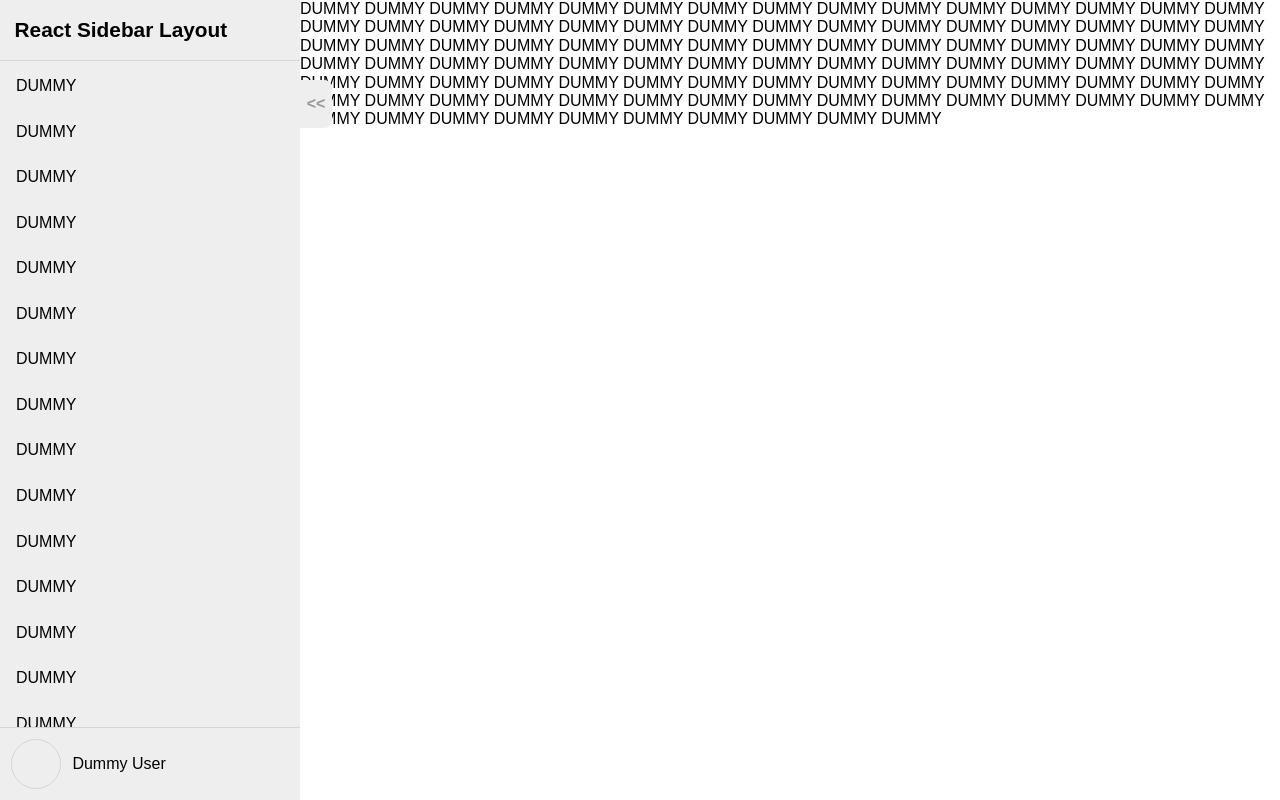
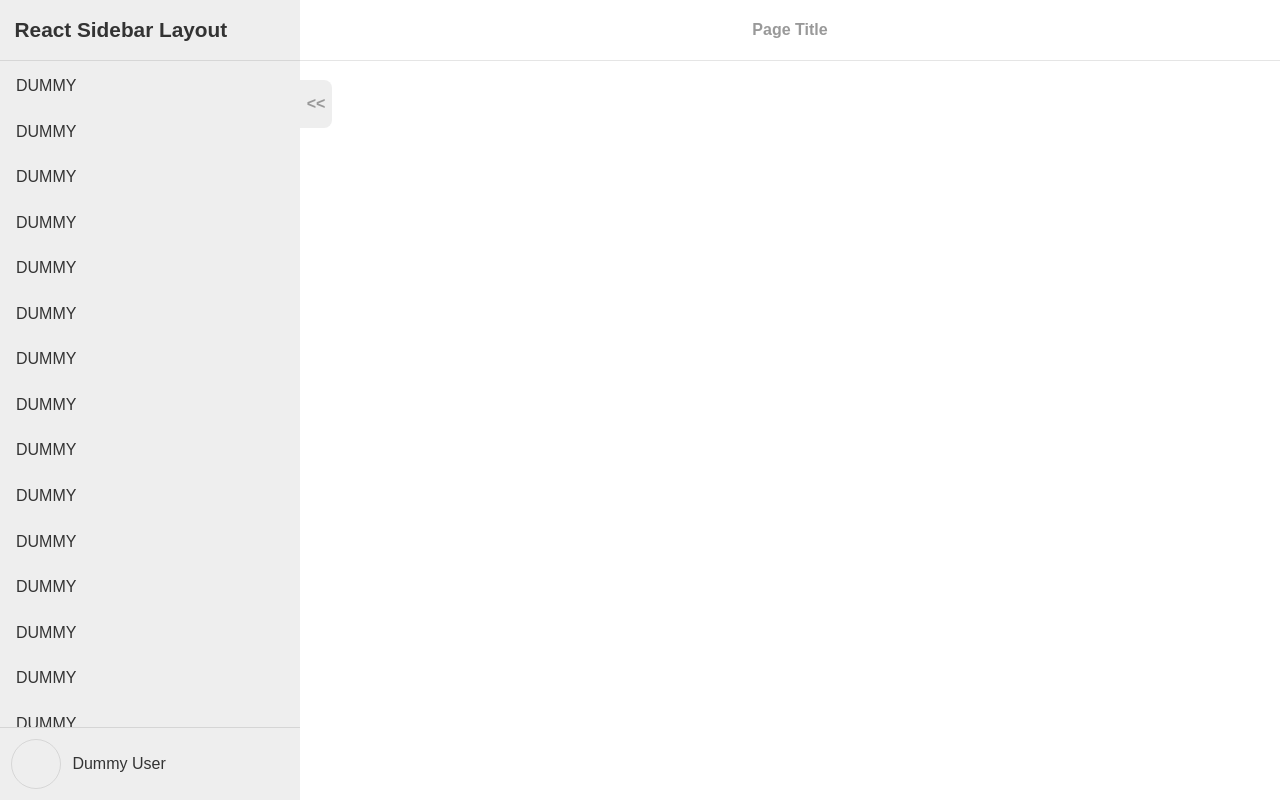
Before and after one commit to hoto17296/react-sidebar-layout, a React (Vite) app: page / in a window 1280 px wide. Built offline with nearby package versions, Linux system fonts and the light colour scheme.

Commit message:
add dummy main content

```diff
--- a/src/App.tsx
+++ b/src/App.tsx
@@ -1,16 +1,16 @@
 import Layout from './components/Layout'
-import DummySidebarContent from './components/DummySidebarContent'
-
-const generateDummyString = (times: number): string =>
-  [...Array(times)].map(() => 'DUMMY').join(' ')
+import DummySideContent from './components/DummySideContent'
+import DummyMainContent from './components/DummyMainContent'
 
 function App() {
   return (
     <Layout>
-      <template slot="sidebar">
-        <DummySidebarContent />
+      <template slot="side">
+        <DummySideContent />
       </template>
-      <template slot="content">{generateDummyString(100)}</template>
+      <template slot="main">
+        <DummyMainContent />
+      </template>
     </Layout>
   )
 }
--- /dev/null
+++ b/src/components/DummyMainContent.module.css
@@ -0,0 +1,19 @@
+.container {
+  display: flex;
+  flex-direction: column;
+  height: 100%;
+}
+
+.container > header {
+  flex-shrink: 0;
+  border-bottom: rgba(0, 0, 0, 0.1) 1px solid;
+  line-height: 60px;
+  text-align: center;
+  color: #999;
+  font-weight: bold;
+}
+
+.container > main {
+  height: 100%;
+  overflow-y: scroll;
+}
--- /dev/null
+++ b/src/components/DummyMainContent.tsx
@@ -0,0 +1,13 @@
+import type { FC } from 'react'
+import style from './DummyMainContent.module.css'
+
+const DummyMainContent: FC = () => {
+  return (
+    <div className={style.container}>
+      <header>Page Title</header>
+      <main></main>
+    </div>
+  )
+}
+
+export default DummyMainContent
--- a/src/components/DummySidebarContent.module.css
+++ b/src/components/DummySideContent.module.css
@@ -38,7 +38,7 @@
 }
 
 .container > ul > li > a {
-  color: #000;
+  color: #333;
   text-decoration: none;
   display: block;
   padding: 0.7em;
--- a/src/components/DummySidebarContent.tsx
+++ b/src/components/DummySideContent.tsx
@@ -1,5 +1,5 @@
 import type { FC } from 'react'
-import style from './DummySidebarContent.module.css'
+import style from './DummySideContent.module.css'
 
 const DummySidebarContent: FC = () => {
   return (
--- a/src/components/Layout.module.css
+++ b/src/components/Layout.module.css
@@ -1,70 +1,73 @@
 .container {
-  --sidebar-width: 300px;
+  --side-width: 300px;
   --transition-time: 0.3s;
-  --sidebar-color-bg: #eee;
+  --side-color-bg: #eee;
   background-color: #fff;
   display: flex;
   height: 100dvh;
   min-width: 360px;
 }
 
-.sidebar {
-  background-color: var(--sidebar-color-bg);
+.side {
+  background-color: var(--side-color-bg);
   flex-shrink: 0;
   position: relative;
   z-index: 1;
   transition: width var(--transition-time);
 }
 
-.sidebar.show {
-  width: var(--sidebar-width);
+.side.show {
+  width: var(--side-width);
 }
 
-.sidebar.hide {
+.side.hide {
   width: 0;
 }
 
-.sidebar .toggleButton {
+.side .toggleButton {
   position: absolute;
   width: 2em;
   height: 3em;
   top: 5em;
   right: -2em;
-  background-color: var(--sidebar-color-bg);
+  background-color: var(--side-color-bg);
   border: none;
   border-radius: 0 0.5em 0.5em 0;
   font-weight: bold;
   color: #999;
 }
 
-.sidebar.show .toggleButton::after {
+.side.show .toggleButton::after {
   content: '<<';
 }
 
-.sidebar.hide .toggleButton::after {
+.side.hide .toggleButton::after {
   content: '>>';
 }
 
-.sidebar > div {
-  width: var(--sidebar-width);
+.side > div {
+  width: var(--side-width);
   height: 100%;
   position: absolute;
   top: 0;
   right: 0;
 }
 
-.content {
+.main {
   width: 100%;
   position: relative;
   z-index: 0;
 }
 
-.content > .overlay {
+.main > div {
+  height: 100%;
+}
+
+.main > .overlay {
   position: absolute;
   top: 0;
   left: 0;
   width: 0;
-  height: 100%;
   background-color: #000;
   opacity: 0;
   transition: opacity var(--transition-time);
@@ -75,17 +78,17 @@
     overflow-x: hidden;
   }
 
-  .content {
+  .main {
     width: 100vw;
     flex-shrink: 0;
   }
 
-  .sidebar.show + .content > .overlay {
+  .side.show + .main > .overlay {
     opacity: 0.5;
   }
 
-  .sidebar.show + .content > .overlay,
-  .sidebar.inTransition + .content > .overlay {
+  .side.show + .main > .overlay,
+  .side.inTransition + .main > .overlay {
     width: 100%;
   }
 }
--- a/src/components/Layout.tsx
+++ b/src/components/Layout.tsx
@@ -17,35 +17,32 @@ interface LayoutProps {
 }
 
 const Layout: FC<LayoutProps> = ({ children }) => {
-  const [showSidebar, setShowSidebar] = useState<boolean>(
+  const [showSide, setShowSide] = useState<boolean>(
     document.body.clientWidth > 768
   )
   const [inTransition, setInTransition] = useState<boolean>(false)
 
   const slot = parseSlot(children)
 
-  const sidebarClassNames = [
-    style.sidebar,
-    showSidebar ? style.show : style.hide,
-  ]
-  if (inTransition) sidebarClassNames.push(style.inTransition)
+  const sideClassNames = [style.side, showSide ? style.show : style.hide]
+  if (inTransition) sideClassNames.push(style.inTransition)
 
-  function toggleSidebar() {
+  function toggleSide() {
     setInTransition(true)
-    setShowSidebar((state) => !state)
+    setShowSide((state) => !state)
   }
   return (
     <div className={style.container}>
       <div
-        className={sidebarClassNames.join(' ')}
+        className={sideClassNames.join(' ')}
         onTransitionEnd={() => setInTransition(false)}
       >
-        <button className={style.toggleButton} onClick={toggleSidebar} />
-        <div>{slot.sidebar}</div>
+        <button className={style.toggleButton} onClick={toggleSide} />
+        <div>{slot.side}</div>
       </div>
-      <div className={style.content}>
-        <div>{slot.content}</div>
-        <div className={style.overlay} onClick={toggleSidebar} />
+      <div className={style.main}>
+        <div>{slot.main}</div>
+        <div className={style.overlay} onClick={toggleSide} />
       </div>
     </div>
   )
--- a/src/style.css
+++ b/src/style.css
@@ -1,3 +1,4 @@
 :root {
   font-family: sans-serif;
+  color: #333;
 }
```
